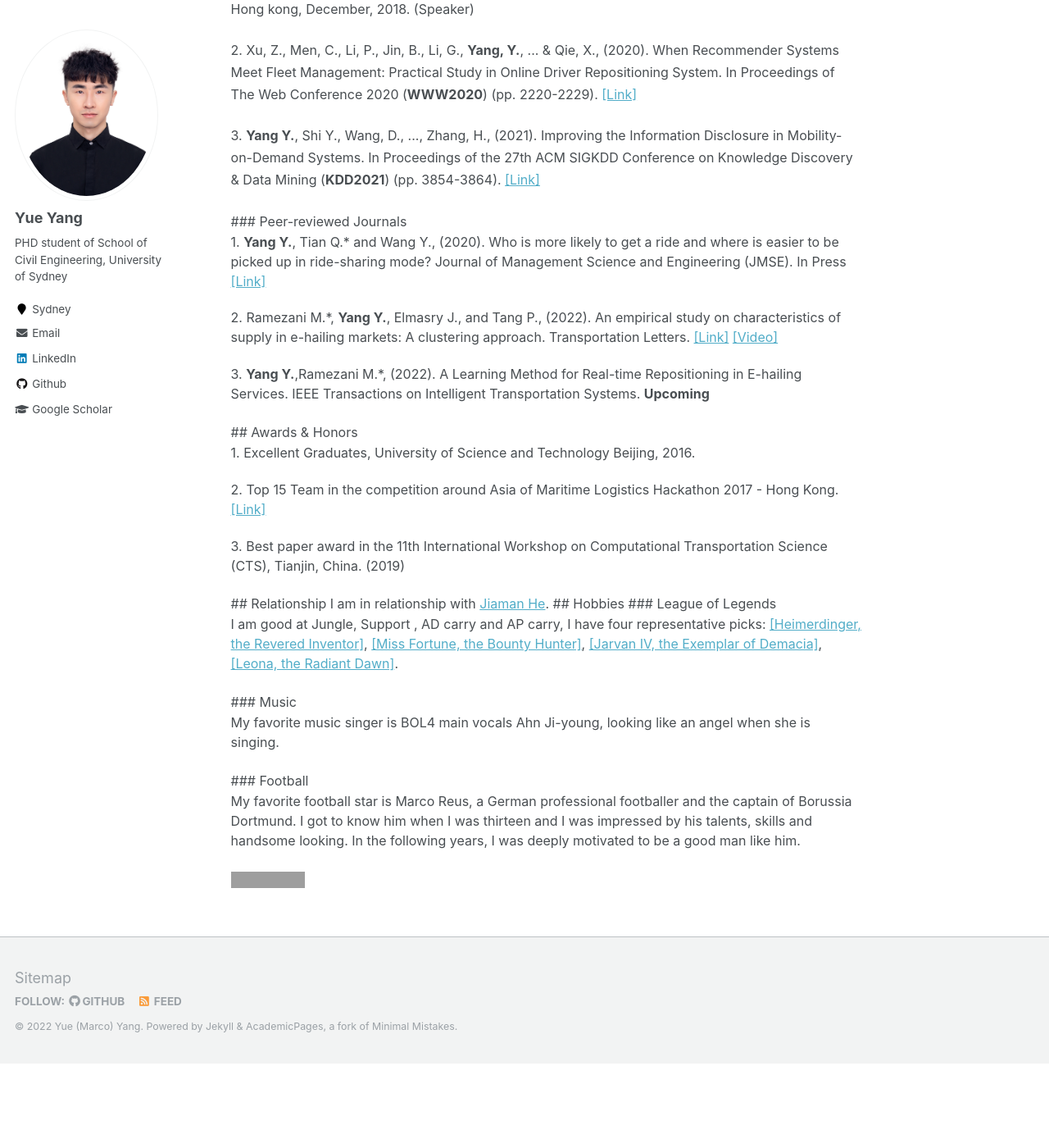
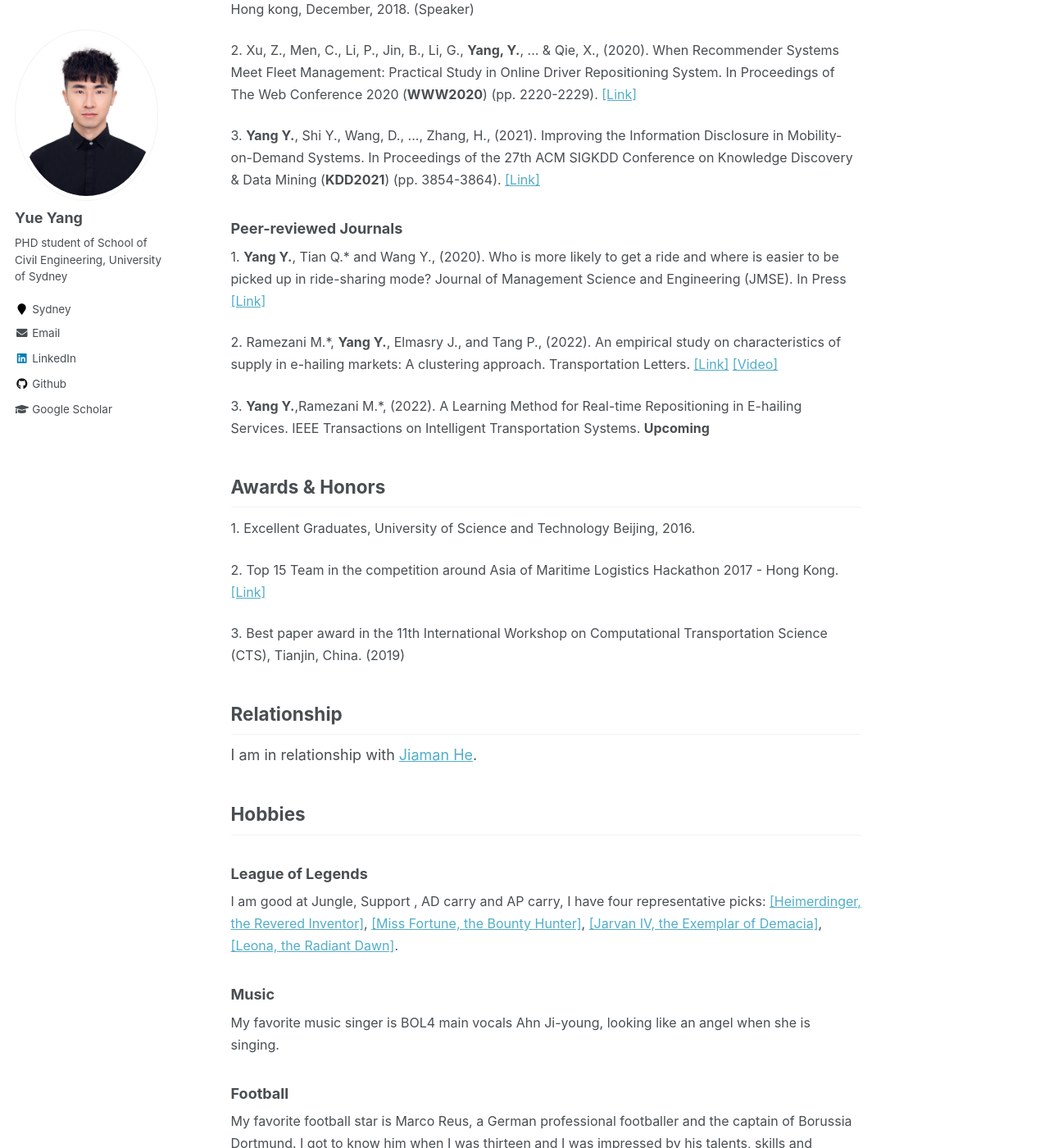
Before and after one commit to marco-yue/biography, a Jekyll site: the page built from _pages/about.md, in a window 1280 px wide and 1400 px high, scrolled down 1538 px. Shown: the whole window at 82% size. Built offline with Jekyll 4.4.1, drawn with Linux system fonts in a browser that asks for light colours; before the commit the page ends 2835 px from its top, so only the background shows below that; grey boxes are pictures that could not be loaded.

Commit message:
Update about.md

```diff
--- a/_pages/about.md
+++ b/_pages/about.md
@@ -70,6 +70,7 @@ redirect_from:
 
 <p><font size=3>
 2. Xu, Z., Men, C., Li, P., Jin, B., Li, G., <b>Yang, Y.</b>, ... & Qie, X., (2020). When Recommender Systems Meet Fleet Management: Practical Study in Online Driver Repositioning System. In Proceedings of The Web Conference 2020 (<b>WWW2020</b>) (pp. 2220-2229). <a href="https://dl.acm.org/doi/abs/10.1145/3366423.3380287">[Link]</a>
+  </font></p>
 
 <p><font size=3>
 3. <b>Yang Y.</b>, Shi Y., Wang, D., ..., Zhang, H., (2021). Improving the Information Disclosure in Mobility-on-Demand Systems. In Proceedings of the 27th ACM SIGKDD Conference on Knowledge Discovery & Data Mining (<b>KDD2021</b>) (pp. 3854-3864). <a href="https://dl.acm.org/doi/10.1145/3447548.3467062">[Link]</a>
@@ -88,7 +89,8 @@ approach. Transportation Letters.  <a href="https://www.tandfonline.com/doi/abs/
 
 
 <p><font size=3>
-3. <b>Yang Y.</b>,Ramezani M.*, (2022). A Learning Method for Real-time Repositioning in E-hailing Services. IEEE Transactions on Intelligent Transportation Systems. <b>Upcoming</b> </font></p>
+3. <b>Yang Y.</b>,Ramezani M.*, (2022). A Learning Method for Real-time Repositioning in E-hailing Services. IEEE Transactions on Intelligent Transportation Systems. <b>Upcoming</b>
+  </font></p>
 
 
 
```
